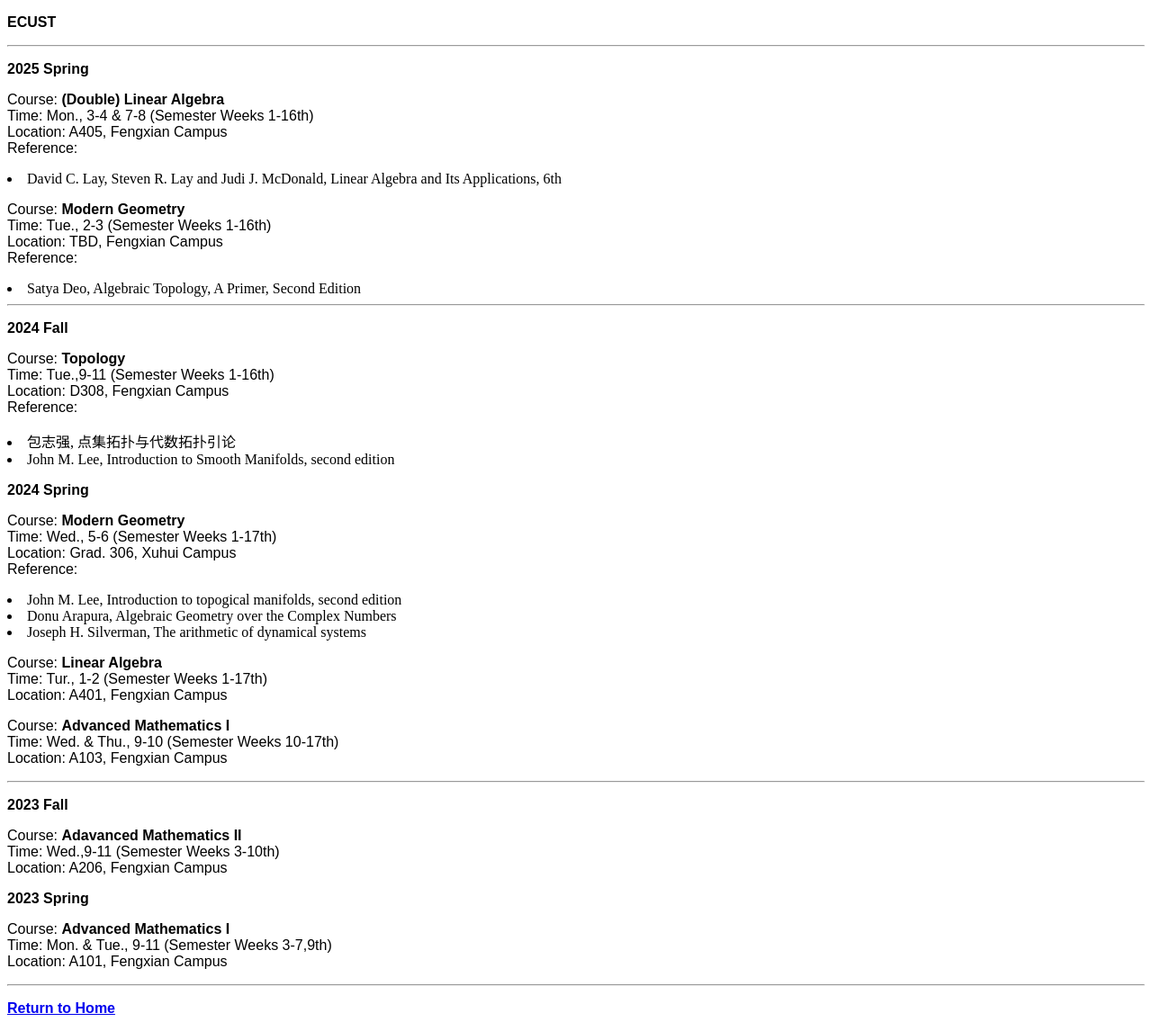
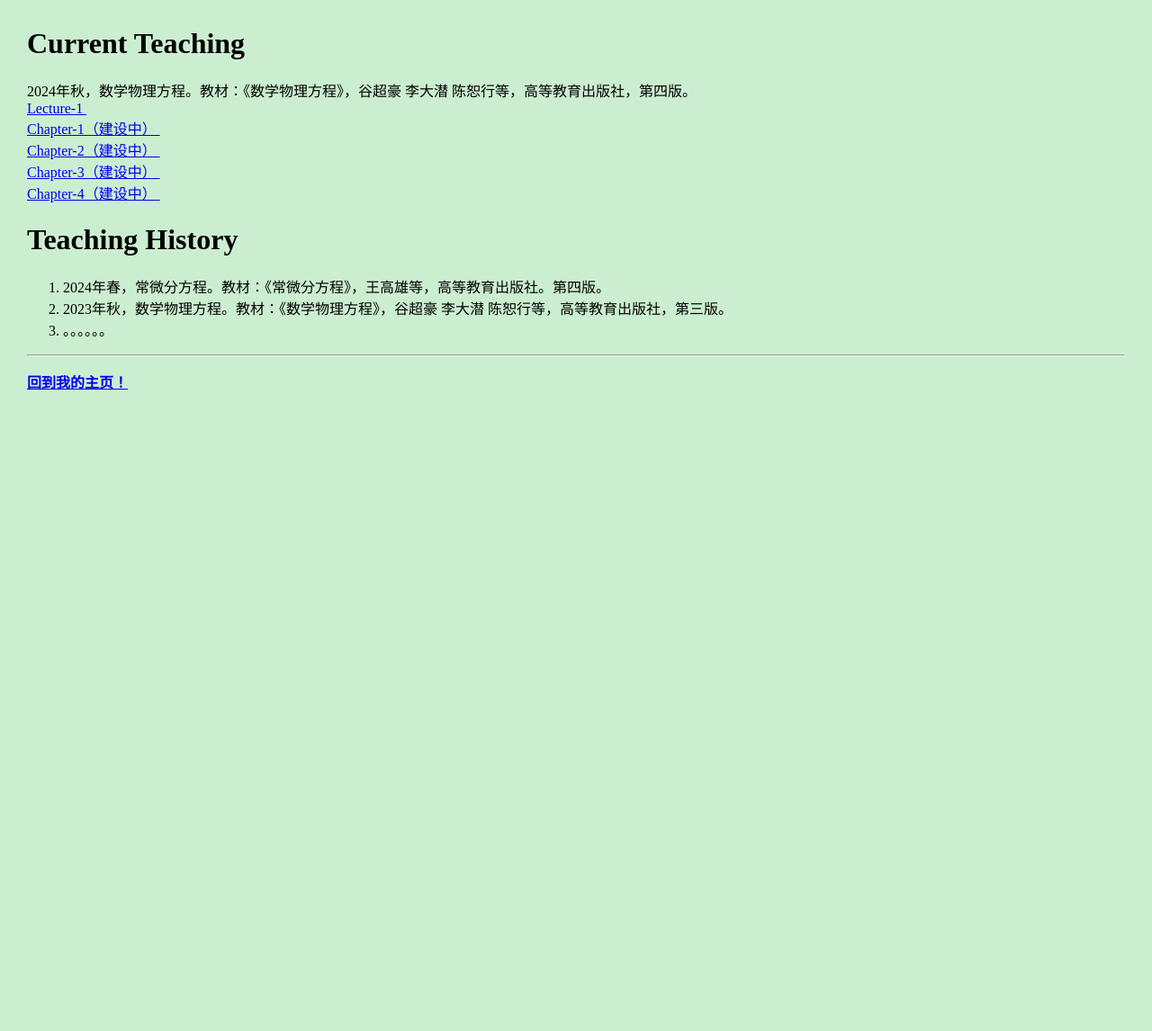
Before and after one commit to wanggangwei82/wanggangwei82.github.io, a Jekyll site: the page teaching.html, which Jekyll copies as it is, in a window 1280 px wide. Shown: the whole page at 90% size. Built offline with Jekyll 4.4.1, drawn with Linux system fonts in a browser that asks for light colours; after the commit the page ends 900 px from its top, so only the background shows below that.

Commit message:
Update teaching.html

```diff
--- a/teaching.html
+++ b/teaching.html
@@ -1,70 +1,53 @@
-<!DOCTYPE html PUBLIC "-//W3C//DTD XHTML 1.0 Transitional//EN" "http: //www.w3.org/TR/xhtml1/DTD/xhtml1-transitional.dtd">
-<html xmlns="http: //www.w3.org/1999/xhtml">
+<!DOCTYPE html>
+<html>
 <head>
-<meta http-equiv="Content-Type" content="text/html; charset=UTF-8" />
-<title>Teaching</title>
-<style type="text/css">
-body p {
-	font-family:  Arial, Helvetica, sans-serif;
-}
+<meta charset="utf-8">
+<style>
+        body {
+            margin: 30px; /* 设置上、右、下、左边距都为30像素 */
+            background-color: #CCEED0; <!-- 为背景设置颜色 -->
+        }
 
-</style>
+
+        .fixed-image {
+           width: 200px;
+            position: absolute; /* 设置为绝对定位 */
+            top: 30px; /* 从顶部边缘距离20像素 */
+            right: 30px; /* 从左侧边缘距离100像素 */
+        }
+
+    </style>
+<title>Gangwei Wang's Homepage</title>
 </head>
+
 <body>
-<p><strong>ECUST</strong></p>
-<hr>
-<p><strong> 2025 Spring </strong></p>
-<p>Course: <strong> (Double) Linear Algebra  </strong><br />
-Time: Mon., 3-4 & 7-8 (Semester Weeks 1-16th) <br />
-Location: A405, Fengxian Campus <br />
-Reference:
-<li> David C. Lay, Steven R. Lay and Judi J. McDonald, Linear Algebra and Its Applications, 6th </li>
-</p>
-<p>Course: <strong> Modern Geometry </strong><br />
-Time:  Tue., 2-3 (Semester Weeks 1-16th) <br />
-Location: TBD, Fengxian Campus <br />
-Reference:
-<li> Satya Deo, Algebraic Topology, A Primer, Second Edition </li>
-<hr>
-<p><strong> 2024 Fall </strong></p>
-<p>Course: <strong> Topology </strong><br />
-Time: Tue.,9-11 (Semester Weeks 1-16th) <br />
-Location: D308, Fengxian Campus <br />
-Reference:
-<li> 包志强, 点集拓扑与代数拓扑引论</li>
-<li> John M. Lee, Introduction to Smooth Manifolds, second edition</li>
-</p>
-<p><strong> 2024 Spring </strong></p>
-<p>Course: <strong> Modern Geometry </strong><br />
-Time: Wed., 5-6 (Semester Weeks 1-17th) <br />
-Location: Grad. 306, Xuhui Campus <br />
-Reference:
-<li> John M. Lee, Introduction to topogical manifolds, second edition </li>
-<li> Donu Arapura, Algebraic Geometry over the Complex Numbers </li>
-<li> Joseph H. Silverman, The arithmetic of dynamical systems </li>
-</p>
-<p>Course: <strong> Linear Algebra </strong><br />
-Time: Tur., 1-2 (Semester Weeks 1-17th) <br />
-Location: A401, Fengxian Campus <br />
-</p>
-<p>Course: <strong>Advanced Mathematics I </strong><br />
-Time:  Wed. & Thu., 9-10 (Semester Weeks 10-17th) <br />
-Location: A103, Fengxian Campus <br />
-</p>
-<hr>
-<p><strong> 2023 Fall </strong></p>
-<p>Course: <strong>Adavanced Mathematics II</strong><br />
-Time: Wed.,9-11 (Semester Weeks 3-10th) <br />
-Location: A206, Fengxian Campus <br />
-</p>
 
-<p><strong> 2023 Spring </strong></p>
-<p>Course: <strong> Advanced Mathematics I</strong><br />
-Time: Mon. & Tue., 9-11 (Semester Weeks 3-7,9th) <br />
-Location: A101, Fengxian Campus <br />
-</p>
+<h1> Current Teaching </h1>
+
+2024年秋，数学物理方程。教材：《数学物理方程》，谷超豪 李大潜 陈恕行等，高等教育出版社，第四版。<br>
+
+        <a href="Equations of Mathematical Physics/L-1.pdf"> Lecture-1 </a> &nbsp;<br>
+        <a href="Equations of Mathematical Physics/C-1建设中.pdf">  Chapter-1（建设中） </a> &nbsp; <br>
+         <a href="Equations of Mathematical Physics/CH2.pdf"> Chapter-2（建设中） </a> &nbsp; <br>
+          <a href="Equations of Mathematical Physics/CH3.pdf"> Chapter-3（建设中） </a> &nbsp; <br>
+         <a href="Equations of Mathematical Physics/CH4.pdf"> Chapter-4（建设中） </a> &nbsp; <br>
+
+
+<h1>Teaching History</h1>
+
+        <ol>
+                <li>  2024年春，常微分方程。教材：《常微分方程》，王高雄等，高等教育出版社。第四版。 </li>
+                <li>  2023年秋，数学物理方程。教材：《数学物理方程》，谷超豪 李大潜 陈恕行等，高等教育出版社，第三版。</li>
+                <li>  。。。。。。</li>
+        </ol>
+
+
+
+
+</body>
+</html>
 
 <hr>
-<p><strong><a href="index.html">Return to Home</a></strong></p>
+<p><strong><a href="chinese.html">回到我的主页！</a></strong></p>
 </body>
 </html>
```
